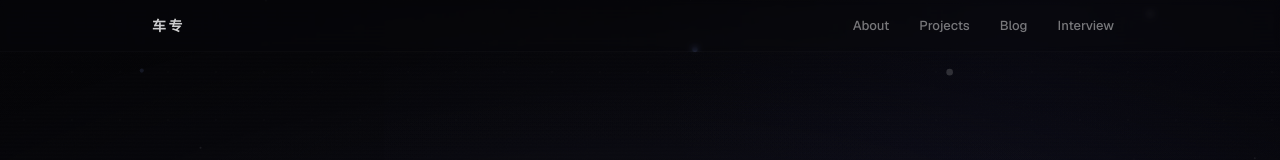
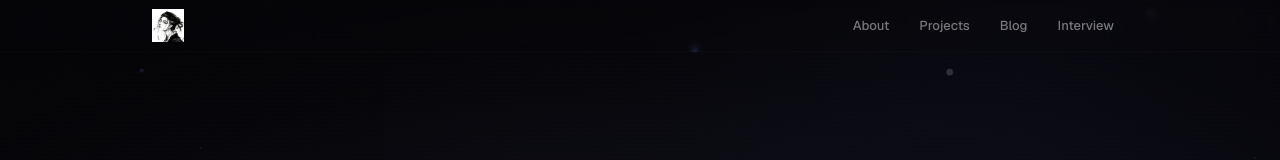
Before and after one commit to Car-Brick/My-Blog, a Next.js app: page / in a window 1280 px wide. Shown: the top 160 px of the page. Built offline with nearby package versions, Linux system fonts and the light colour scheme; a web font is replaced by a local one.

Commit message:
将导航栏Logo从文字替换为自定义图片

```diff
--- a/src/components/Navbar/Navbar.tsx
+++ b/src/components/Navbar/Navbar.tsx
@@ -1,6 +1,7 @@
 "use client";
 
 import { useState, useEffect } from "react";
+import Image from "next/image";
 import Link from "next/link";
 import { usePathname } from "next/navigation";
 import { motion, AnimatePresence } from "framer-motion";
@@ -61,11 +62,14 @@
       >
         <nav className="w-full max-w-5xl mx-auto px-6 flex items-center justify-between">
           {/* Logo */}
-          <Link
-            href="/"
-            className="text-sm font-semibold tracking-tight text-white/80 hover:text-white transition-colors duration-300"
-          >
-            车 专
+          <Link href="/" className="flex items-center">
+            <Image
+              src="/王也.jpg"
+              alt="Logo"
+              width={32}
+              height={32}
+              className="hover:opacity-80 transition-opacity duration-300"
+            />
           </Link>
 
           {/* Desktop links */}
```
Also changed, not shown: .claude/settings.local.json, public/王也.jpg (added).
